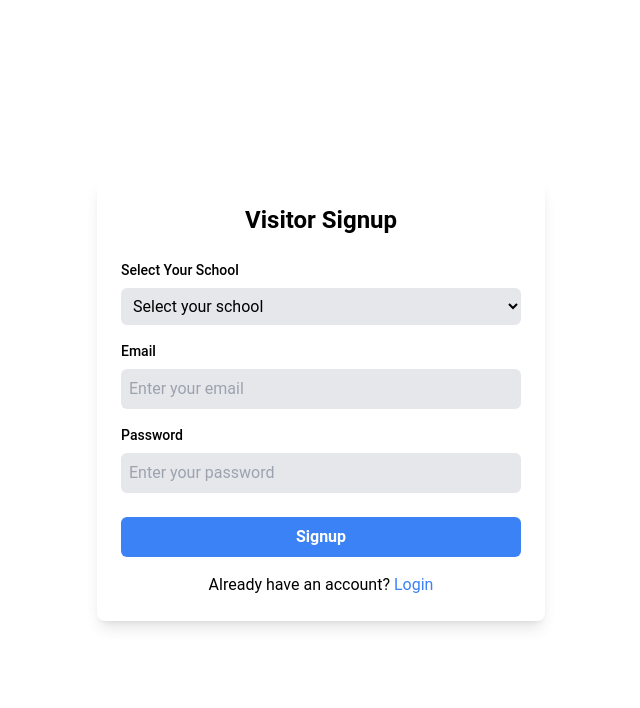
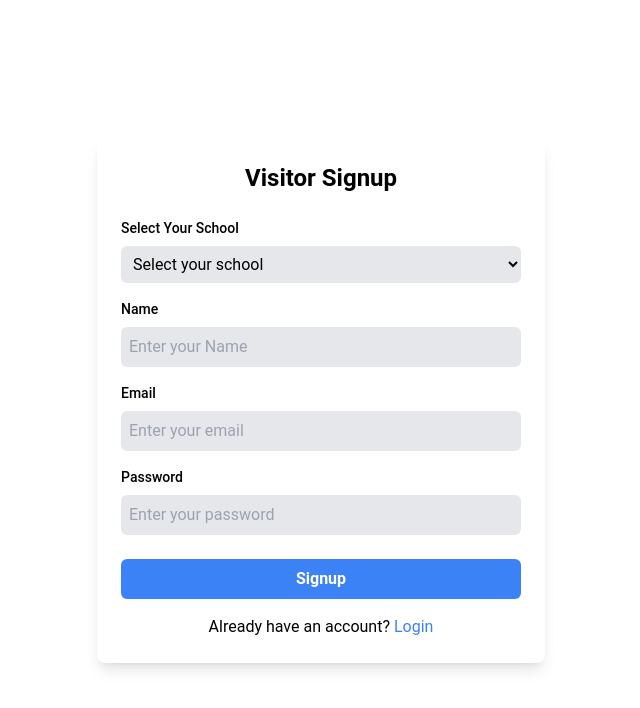
Before and after one commit to ahmadatimo/Guidex, a React (Vite) app in the folder frontend/: page /visitor/auth in a window 1280 px wide. Both pictures are taken after a click on the element "Signup". Shown: the top 708 px of the page, without its empty margins (319-959 px from the left). Built offline with nearby package versions, Linux system fonts and the light colour scheme.

Commit message:
updating the login and reigester for admins and students

```diff
--- a/frontend/src/staff/pages/auth/StaffAuthPage.tsx
+++ b/frontend/src/staff/pages/auth/StaffAuthPage.tsx
@@ -3,10 +3,25 @@ import React, { useState } from 'react';
 const StaffAuthPage: React.FC = () => {
   const [isLogin, setIsLogin] = useState(true); // Toggle between login and signup
 
+  function Name()
+  {
+    return (<>
+    {/* Name Field */}
+    <label className="block mb-2 text-sm font-medium">Name</label>
+        <input
+          type="Name"
+          className="w-full p-2 mb-4 bg-gray-200 text-black rounded-md"
+          placeholder="Enter your Name"
+        />
+    </>)
+  }
+
   return (
     <div className="min-h-screen flex items-center justify-center bg-white">
       <div className="w-full max-w-md p-6 bg-white text-black rounded-lg shadow-lg">
         <h1 className="text-2xl font-bold mb-6 text-center">{isLogin ? 'Staff Login' : 'Staff Signup'}</h1>
+
+        {!isLogin? <Name /> : "" }
 
         {/* Email Field */}
         <label className="block mb-2 text-sm font-medium">Email</label>
--- a/frontend/src/visitors/pages/auth/VisitorAuthPage.tsx
+++ b/frontend/src/visitors/pages/auth/VisitorAuthPage.tsx
@@ -11,18 +11,15 @@ const VisitorAuthPage: React.FC = () => {
     setSchool(event.target.value);
   };
 
-  return (
-    <div className="min-h-screen flex items-center justify-center bg-white">
-      <div className="w-full max-w-md p-6 bg-white text-black rounded-lg shadow-lg">
-        <h1 className="text-2xl font-bold mb-6 text-center">{isLogin ? 'Visitor Login' : 'Visitor Signup'}</h1>
-
-        {/* High School Dropdown */}
-        <label className="block mb-2 text-sm font-medium">Select Your School</label>
+  function SchoolAndName()
+  {
+    return(<>
+    {/* High School Dropdown */}
+    <label className="block mb-2 text-sm font-medium">Select Your School</label>
         <select
           className="w-full p-2 mb-4 bg-gray-200 text-black rounded-md"
           value={school}
-          onChange={handleSchoolChange}
-        >
+          onChange={handleSchoolChange}>
           <option value="" disabled>Select your school</option>
           {highSchools.map((schoolName) => (
             <option key={schoolName} value={schoolName}>
@@ -30,6 +27,23 @@ const VisitorAuthPage: React.FC = () => {
             </option>
           ))}
         </select>
+
+
+        {/* Name Field */}
+        <label className="block mb-2 text-sm font-medium">Name</label>
+        <input
+          type="Name"
+          className="w-full p-2 mb-4 bg-gray-200 text-black rounded-md"
+          placeholder="Enter your Name"
+        />
+  </>)}
+
+  return (
+    <div className="min-h-screen flex items-center justify-center bg-white">
+      <div className="w-full max-w-md p-6 bg-white text-black rounded-lg shadow-lg">
+        <h1 className="text-2xl font-bold mb-6 text-center">{isLogin ? 'Visitor Login' : 'Visitor Signup'}</h1>
+
+        {isLogin ? "" : <SchoolAndName/>}
 
         {/* Email Field */}
         <label className="block mb-2 text-sm font-medium">Email</label>
```
